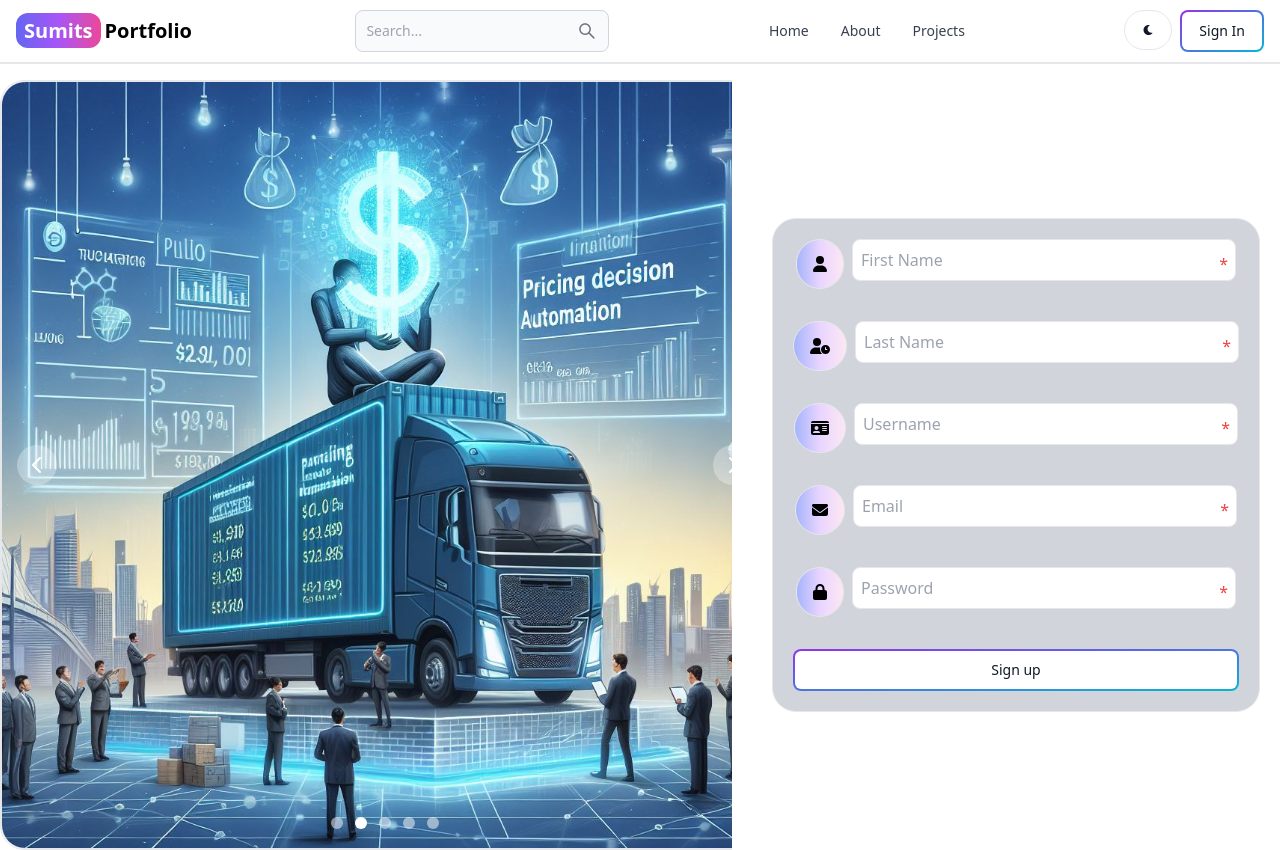
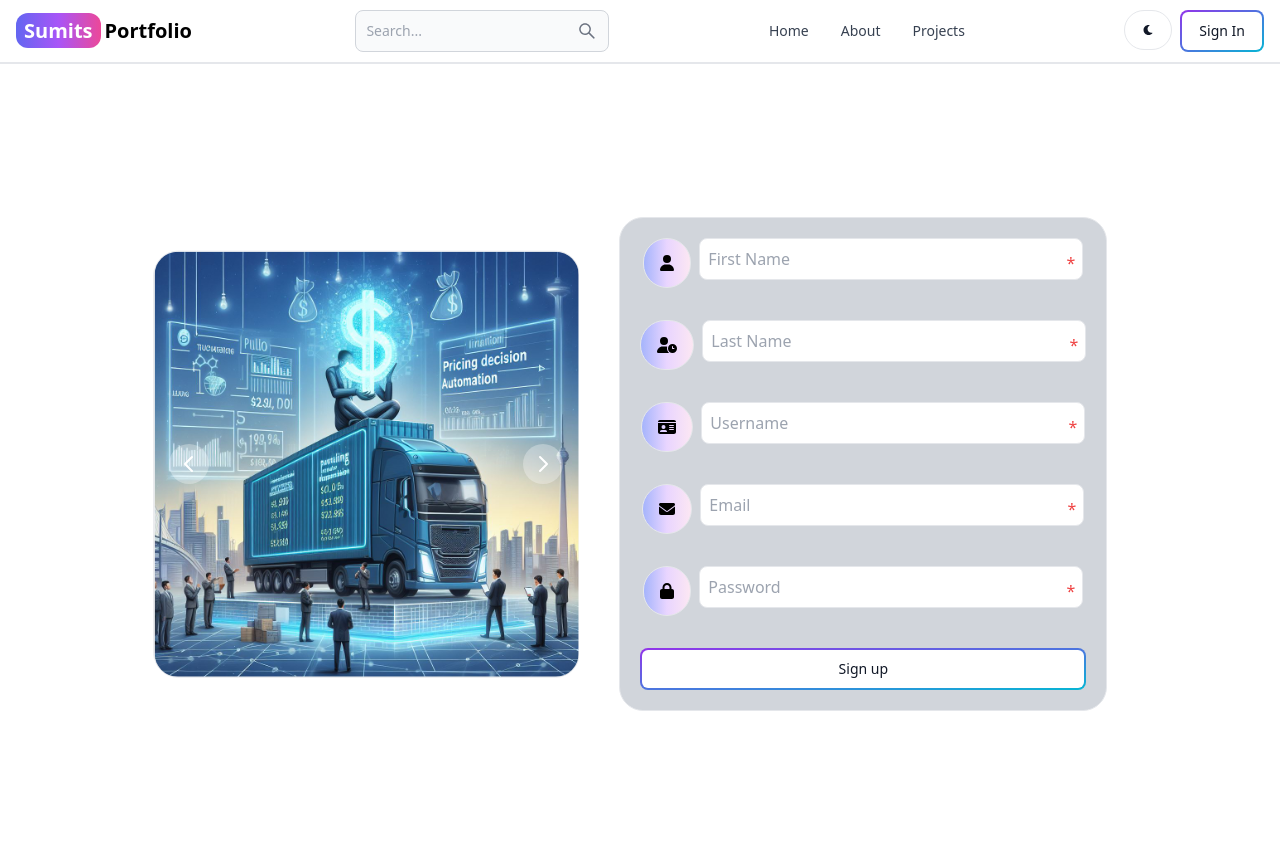
Before and after one commit to sumitsharnov/BlogBlog, a React (Vite) app in the folder client/: page /sign-up in a window 1280 px wide. Built offline with nearby package versions, Linux system fonts and the light colour scheme.

Commit message:
a small change related to signup

```diff
--- a/client/src/pages/SignIn.jsx
+++ /dev/null
@@ -1,5 +0,0 @@
-import React from "react";
-
-export default function SignIn() {
-  return <div>SignIn</div>;
-}
--- a/client/src/pages/SignUp.jsx
+++ b/client/src/pages/SignUp.jsx
@@ -106,9 +106,9 @@ const SignUp = () => {
   );
 
   return (
-    <div className="mt-20 bg-cover flex flex-row items-center justify-center w-full h-full">
-      <div className="lg:inline hidden overflow-hidden mr-10">
-        <div className="relative w-full p-96 border rounded-3xl ">
+    <div className=" mt-20 bg-cover flex flex-row items-center justify-center w-full h-full">
+      <div className="lg:inline hidden w-1/3 mr-10 relative">
+        <div className=" p-96  rounded-3xl">
           <Carousel className="absolute top-0 left-0 ">
             <img className="border rounded-3xl" src={img1} alt="..." />
             <img className="border rounded-3xl" src={img2} alt="..." />
```
